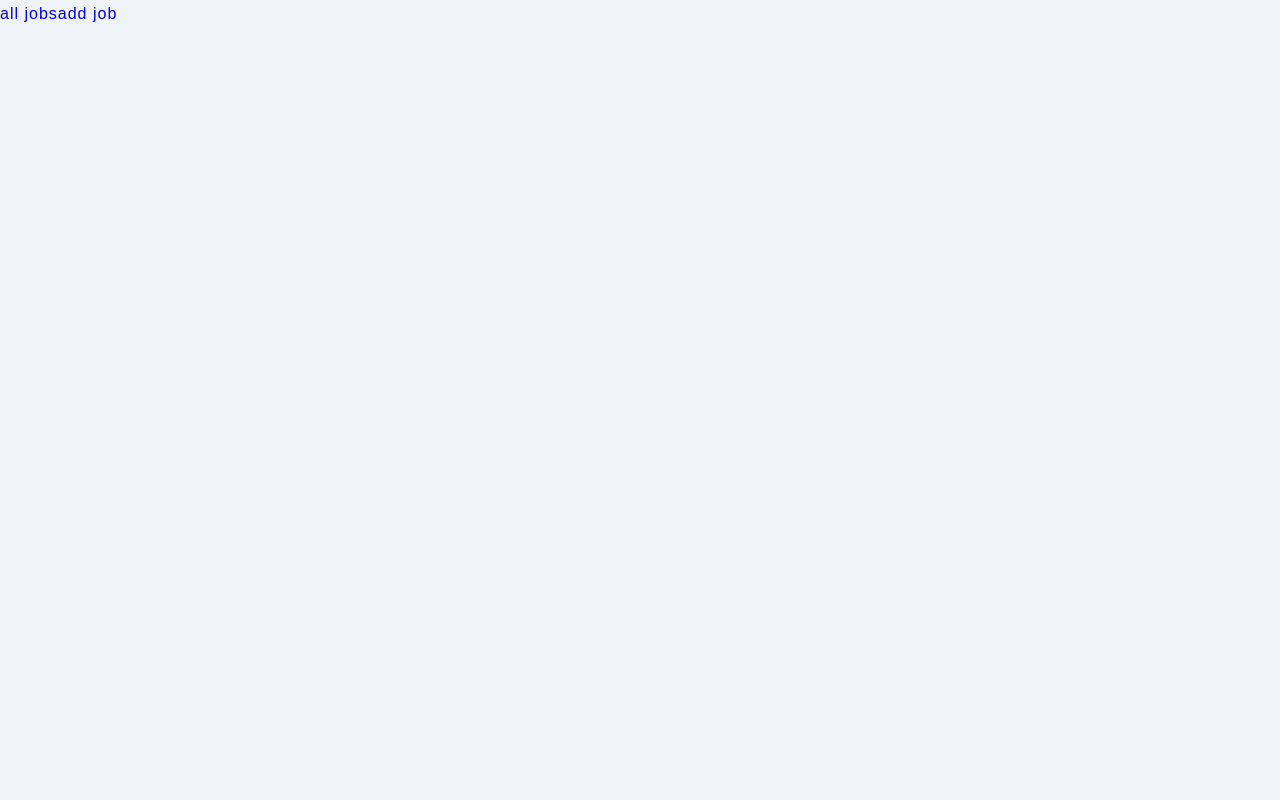
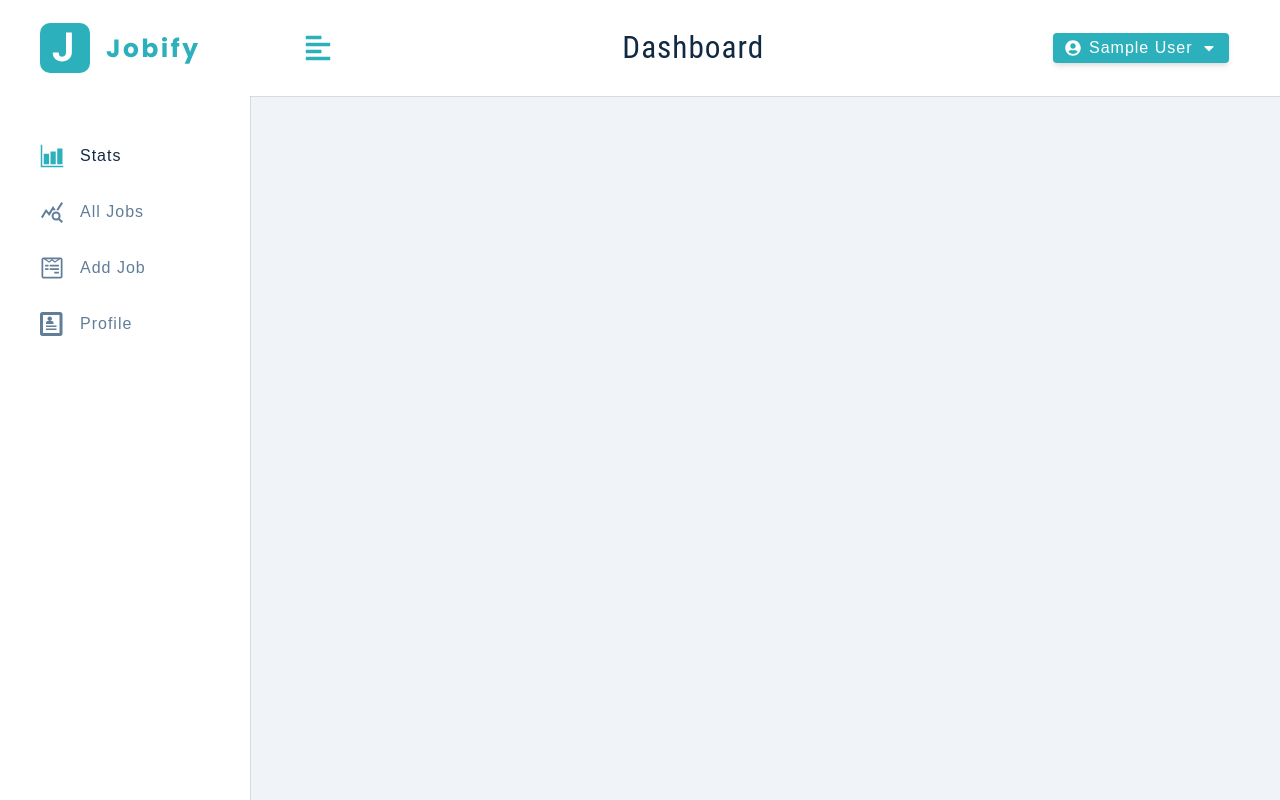
Before and after one commit to huskyhehe/jobbify-app, a React (Create React App) app in the folder client/: page / in a window 1280 px wide. Built offline with nearby package versions, Linux system fonts and the light colour scheme; sample sign-in values are in the browser's storage.

Commit message:
Update SharedLayout

```diff
--- a/client/src/pages/Dashboard/SharedLayout.jsx
+++ b/client/src/pages/Dashboard/SharedLayout.jsx
@@ -1,14 +1,23 @@
-import { Outlet, Link } from 'react-router-dom';
+import { Outlet } from 'react-router-dom';
 import Wrapper from '../../assets/styles/SharedLayout';
+import Navbar from '../../components/Navbar';
+import SidebarBig from '../../components/SidebarBig';
+import SidebarSmall from '../../components/SidebarSmall';
+
 
 function SharedLayout() {
     return (
         <Wrapper>
-            <nav>
-                <Link to='all-jobs'>all jobs</Link>
-                <Link to='add-job'>add job</Link>
-            </nav>
-            <Outlet />
+            <main className='dashboard'>
+                <SidebarSmall />
+                <SidebarBig />
+                <div>
+                    <Navbar />
+                    <div className='dashboard-page'>
+                        <Outlet />
+                    </div>
+                </div>
+            </main>
         </Wrapper>
     );
 };
```
Also changed, not shown: client/src/assets/styles/SharedLayout.js (indentation only).
